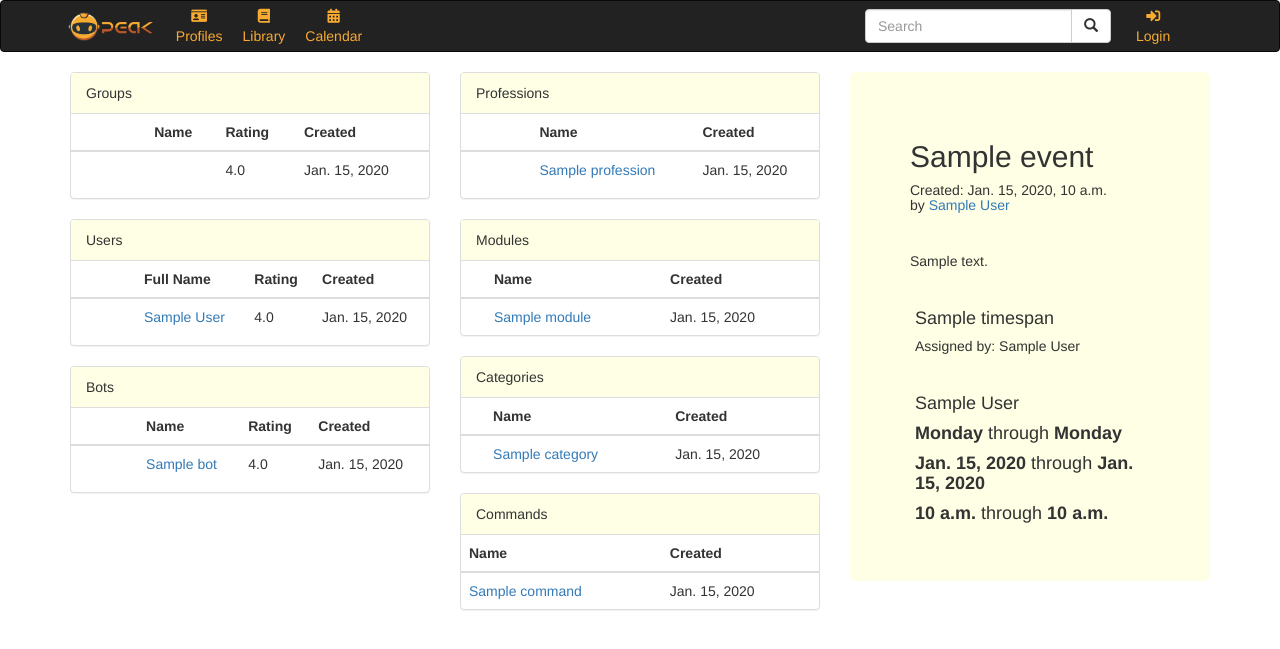
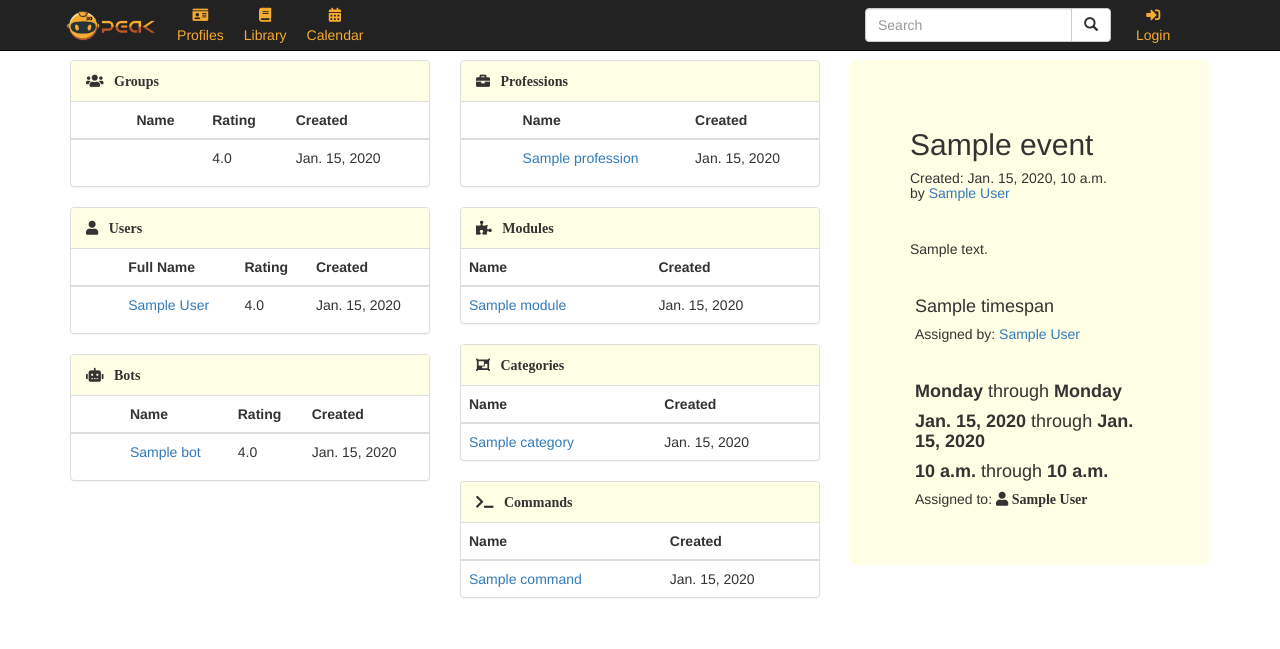
Before and after one commit to doriclazar/peak_30, a Django app: page / in a window 1280 px wide. Shown: the top 649 px of the page. Run offline with Django 3.2, Linux system fonts and the light colour scheme; tables that the repository leaves empty hold one stand-in row (values such as "Sample post"); some libraries are stand-ins or nearby versions.

Commit message:
Expanded dashboard functions.

```diff
--- a/library/models.py
+++ b/library/models.py
@@ -4,7 +4,6 @@ from django.contrib.auth.models import User
 class Profession(models.Model):
     creator = models.ForeignKey(User, on_delete=models.DO_NOTHING)
     picture = models.URLField(default = '')
-    icon = models.CharField(max_length=64, default = 'fas fa-briefcase')
     color = models.CharField(max_length=8, default='ffcf9e')
     name = models.CharField(max_length = 32)
     code = models.CharField(max_length = 16, default='')
@@ -23,7 +22,6 @@ class Profession(models.Model):
 class Module(models.Model):
     creator = models.ForeignKey(User, on_delete=models.DO_NOTHING)
     profession = models.ForeignKey(Profession, on_delete=models.DO_NOTHING)
-    icon = models.CharField(max_length=64, default = 'fas fa-puzzle-piece')
     picture = models.URLField(default = '')
     name = models.CharField(max_length = 32)
     code = models.CharField(max_length = 16, default='')
@@ -36,7 +34,6 @@ class Module(models.Model):
 class Category(models.Model):
     creator = models.ForeignKey(User, on_delete=models.DO_NOTHING)
     picture = models.URLField(default = '')
-    icon = models.CharField(max_length=64, default = 'fas fa-object-group')
     name = models.CharField(max_length = 32)
     code = models.CharField(max_length = 16, default='')
     description = models.CharField(max_length = 1024)
@@ -77,7 +74,6 @@ class Call(models.Model):
 
 class IgnoreResponse(models.Model):
     initial_call = models.ForeignKey(Call, on_delete=models.CASCADE, related_name='initial_call')
-    #CALL WITH RESPONSE 26-50
     response = models.ForeignKey(Call, on_delete=models.CASCADE, related_name='ignore_response')
     active = models.BooleanField(default = True)
 
--- a/profiles/models.py
+++ b/profiles/models.py
@@ -7,7 +7,6 @@ import datetime
 class GroupProfile(models.Model):
     group = models.OneToOneField(Group, on_delete = models.DO_NOTHING, related_name='group_profile')
     picture = models.URLField(default = '')
-    icon = models.CharField(max_length=64, default = 'fas fa-users')
     color = models.CharField(max_length=8, default='fafad2')
     about = models.CharField(max_length = 1024, default = None)
     rating = models.FloatField(default = 0)
@@ -21,7 +20,6 @@ class GroupProfile(models.Model):
 class UserProfile(models.Model):
     user = models.OneToOneField(User, on_delete = models.DO_NOTHING, related_name='user_profile')
     picture = models.URLField(default = '')
-    icon = models.CharField(max_length=64, default = 'fas fa-user')
     color = models.CharField(max_length=8, default='00bfff')
     about = models.CharField(max_length = 1024, default = None)
     rating = models.FloatField(default = 0)
@@ -39,7 +37,6 @@ class UserProfile(models.Model):
 class BotProfile(models.Model):
     bot = models.OneToOneField(Bot, on_delete = models.DO_NOTHING, related_name='bot_profile')
     picture = models.URLField(default = '')
-    icon = models.CharField(max_length=64, default='fas fa-robot')
     color = models.CharField(max_length=8, default='90EE90')
     about = models.CharField(max_length = 1024, default = None)
     rating = models.FloatField(default = 0)
--- a/schedule/models.py
+++ b/schedule/models.py
@@ -102,6 +102,17 @@ class TimeSpan(models.Model):
             actor_name=self.profession.name
         return actor_name
 
+    def get_actor_icon(self):
+        if self.user:
+            actor_icon='fas fa-user'
+        elif self.group:
+            actor_icon='fas fa-users'
+        elif self.bot:
+            actor_icon='fas fa-robot'
+        elif self.profession:
+            actor_icon='fas fa-briefcase'
+        return actor_icon
+
     def get_actor_color(self):
         if self.user:
             actor_color=self.user.user_profile.color
--- a/templates/base.html
+++ b/templates/base.html
@@ -4,15 +4,16 @@
 		{% load static %}
 		<script type="text/javascript" src={% static "dashboard/js/jquery.js" %}></script>
 		<link rel="stylesheet" href="https://use.fontawesome.com/releases/v5.1.0/css/all.css" integrity="sha384-lKuwvrZot6UHsBSfcMvOkWwlCMgc0TaWr+30HWe3a4ltaBwTZhyTEggF5tJv8tbt" crossorigin="anonymous">
+		<link rel="icon" href={% static "dashboard/img/peak30_b.png" %}>
 		{% load bootstrap3 %}
 		{% bootstrap_css %}
 		{% bootstrap_javascript %}
-		<title>Peak-30</title>
+		<title>Peak 30</title>
 	</head>
 	<body>
 		{% include "navbar/base.html" %}
 
-		<div id='content'>
+		<div id='content' style='margin-top:60px;'>
 		{% block content %}{% endblock %}
 		</div>
 	</body>
--- a/templates/dashboard.html
+++ b/templates/dashboard.html
@@ -8,11 +8,10 @@
   <div class="row">
     <div class="col-md-4">
       <div class="panel panel-default">
-	<div class="panel-heading">Groups</div>
+      <div class="panel-heading"><i class="fas fa-users"> &nbsp Groups</i></div>
 	<table class="table">
 	  <thead>
 	    <tr>
-	      <th scope="col"></th>
 	      <th scope="col"></th>
 	      <th scope="col">Name</th>
 	      <th scope="col">Rating</th>
@@ -23,7 +22,6 @@
 	    {% for group_profile in group_profiles|slice:":5" %}
 	    <tr>
 	      <td><span class="dot" style="height:25px; width:25px; border-radius:50%; background-color:#{{ group_profile.color }}; display:inline-block"></span></td>
-	      <td><i class="{{ group_profile.icon }}"></i></td>
 	      <td><a href="{% url 'get_group_profile' group_name=group_profile.group.name %}">{{ group_profile.group.name }}</a></td>
 	      <td>{{ group_profile.rating }}</td>
 	      <td>{{ group_profile.creation_date }}</td>
@@ -34,11 +32,10 @@
       </div>
 
       <div class="panel panel-default">
-	<div class="panel-heading">Users</div>
+	<div class="panel-heading"><i class="fas fa-user"> &nbsp Users</i></div>
 	<table class="table">
 	  <thead>
 	    <tr>
-	      <th scope="col"></th>
 	      <th scope="col"></th>
 	      <th scope="col">Full Name</th>
 	      <th scope="col">Rating</th>
@@ -49,7 +46,6 @@
 	    {% for user_profile in user_profiles|slice:":5" %}
 	    <tr>
 	      <td><span class="dot" style="height:25px; width:25px; border-radius:50%; background-color:#{{ user_profile.color }}; display:inline-block"></span></td>
-	      <td><i class="{{ user_profile.icon }}"></i></td>
 	      <td><a href="{% url 'get_user_profile' username=user_profile.user.username %}">{{ user_profile.user.get_full_name }}</a></td>
 	      <td>{{ user_profile.rating }}</td>
 	      <td>{{ user_profile.creation_date }}</td>
@@ -60,11 +56,10 @@
       </div>
 
       <div class="panel panel-default">
-	<div class="panel-heading">Bots</div>
+	<div class="panel-heading"><i class="fas fa-robot"> &nbsp Bots</i></div>
 	<table class="table">
 	  <thead>
 	    <tr>
-	      <th scope="col"></th>
 	      <th scope="col"></th>
 	      <th scope="col">Name</th>
 	      <th scope="col">Rating</th>
@@ -75,7 +70,6 @@
 	    {% for bot in bots|slice:":5" %}
 	    <tr>
 	      <td><span class="dot" style="height:25px; width:25px; border-radius:50%; background-color:#{{ bot.bot_profile.color }}; display:inline-block"></span></td>
-	      <td><i class="{{ bot.bot_profile.icon }}"></i></td>
 	      <td><a href="{% url 'get_bot_profile' bot_code=bot.code %}">{{ bot.name }}</a></td>
 	      <td>{{ bot.rating }}</td>
 	      <td>{{ bot.creation_date }}</td>
@@ -88,11 +82,10 @@
 
     <div class="col-md-4">
       <div class="panel panel-default">
-	<div class="panel-heading">Professions</div>
+	<div class="panel-heading"><i class="fas fa-briefcase"> &nbsp Professions</i></div>
 	<table class="table">
 	  <thead>
 	    <tr>
-	      <th scope="col"></th>
 	      <th scope="col"></th>
 	      <th scope="col">Name</th>
 	      <th scope="col">Created</th>
@@ -102,7 +95,6 @@
 	    {% for profession in professions|slice:":5" %}
 	    <tr>
 	      <td><span class="dot" style="height:25px; width:25px; border-radius:50%; background-color:#{{ profession.color }}; display:inline-block"></span></td>
-	      <td><i class="{{ profession.icon }}"></i></td>
 	      <td><a href="{% url 'get_profession' profession_code=profession.code %}">{{ profession.name }}</a></td>
 	      <td>{{ profession.creation_date }}</td>
 	    </tr>
@@ -112,11 +104,10 @@
       </div>
 
       <div class="panel panel-default">
-	<div class="panel-heading">Modules</div>
+        <div class="panel-heading"><i class="fas fa-puzzle-piece"> &nbsp Modules</i></div>
 	<table class="table">
 	  <thead>
 	    <tr>
-	      <th scope="col"></th>
 	      <th scope="col">Name</th>
 	      <th scope="col">Created</th>
 	    </tr>
@@ -124,7 +115,6 @@
 	  <tbody>
 	    {% for module in modules|slice:":5" %}
 	    <tr>
-	      <td><i class="{{ module.icon }}"></i></td>
 	      <td><a href="{% url 'get_module' module_code=module.code %}">{{ module.name }}</a></td>
 	      <td>{{ module.creation_date }}</td>
 	    </tr>
@@ -134,11 +124,10 @@
       </div>
 
       <div class="panel panel-default">
-	<div class="panel-heading">Categories</div>
+      <div class="panel-heading"><i class="fas fa-object-group"> &nbsp Categories</i></div>
 	<table class="table">
 	  <thead>
 	    <tr>
-	      <th scope="col"></th>
 	      <th scope="col">Name</th>
 	      <th scope="col">Created</th>
 	    </tr>
@@ -146,7 +135,6 @@
 	  <tbody>
 	    {% for category in categories|slice:":5" %}
 	    <tr>
-	      <td><i class="{{ category.icon }}"></i></td>
 	      <td><a href="{% url 'get_category' category_code=category.code %}">{{ category.name }}</a></td>
 	      <td>{{ category.creation_date }}</td>
 	    </tr>
@@ -156,7 +144,7 @@
       </div>
 
       <div class="panel panel-default">
-	<div class="panel-heading">Commands</div>
+	      <div class="panel-heading"><i class="fas fa-terminal">  &nbsp Commands</i></div>
 	<table class="table">
 	  <thead>
 	    <tr>
@@ -191,11 +179,10 @@
 	{% for timespan in event.list %}
 		<div style="border-left:5px solid #{{ timespan.get_actor_color }}; padding-left:5px;">
 		<h4>{{ timespan.name }}</h4>
-		<h5>Assigned by: {{ timespan.creator.get_full_name }}</h5>
+		<h5>Assigned by: <a href={% url 'get_user_profile' username=timespan.creator.username %}>{{ timespan.creator.get_full_name }}</a></h5>
 
 		</br>
 
-		<h4>{{ timespan.get_actor_name }}</h4>
 		{% if timespan.start_day %}
 		<h4><b>{{ timespan.get_start_day }}</b> through <b>{{ timespan.get_end_day }}</b></h4>
 		{% endif %}
@@ -205,6 +192,7 @@
 		{% if timespan.start_time %}
 		<h4><b>{{ timespan.start_time }}</b> through <b>{{ timespan.end_time }}</b></h4>
 		{% endif %}
+		<h5 >Assigned to: <i class="{{ timespan.get_actor_icon }}" style="color:#{{ timespan.get_actor_color }};"> {{ timespan.get_actor_name }}</i></h5>
 		</div>
 	{% endfor %}
         </div>
--- a/templates/navbar/base.html
+++ b/templates/navbar/base.html
@@ -1,7 +1,7 @@
 {% load static %}
 <link rel="stylesheet" href={% static "dashboard/css/navbar.css" %}>
 
-<nav class="navbar navbar-inverse">
+<nav class="navbar navbar-inverse navbar-fixed-top">
   <div class="container">
     <div class="row">
       <div class="col-md-4">
@@ -9,7 +9,7 @@
 	<ul class="nav navbar-nav navbar-left">
 	  <li>
 	    <a class="navbar navbar-brand" href="{% url 'get_dashboard' %}" height=50px style="padding: 0 10px; margin-bottom:0;">
-	      <img src={% static "dashboard/img/logo_nav.png" %} alt="Peak 30" height=50px ></a>
+	      <img src={% static "dashboard/img/peak30_log.png" %} alt="Peak 30" height=50px ></a>
 	  </li>
 	  <li class="dropdown">
 	    {% include "navbar/drop_toggle.html" with id_arg="dropdownProfiles" icon_arg="fas fa-id-card" text_arg="Profiles" %}
@@ -74,11 +74,11 @@
 	    {% include "navbar/drop_toggle.html" with id_arg="dropdownUser" icon_arg="fas fa-image" text_arg=request.user.first_name %}
 	    <ul class="dropdown-menu" aria-labelledby="dropdownUser">
 	      {% include "navbar/drop_header.html" with first_arg=True text_arg="Profile" %}
-	      {% include "navbar/drop_item.html" with url_arg="get_user_profile" url_par_arg=request.user.username icon_arg="glyphicon-eye-open" text_arg="View"  %}
-	      {% include "navbar/drop_item.html" with url_arg="get_user_profile" url_par_arg=request.user.username icon_arg="glyphicon-cog" text_arg="Settings"  %}</li>
+	      {% include "navbar/drop_item.html" with url_arg="get_user_profile" url_par_arg=request.user.username icon_arg="fas fa-eye" text_arg="View"  %}
+	      {% include "navbar/drop_item.html" with url_arg="get_user_profile" url_par_arg=request.user.username icon_arg="fas fa-cogs" text_arg="Settings"  %}</li>
 	  {% include "navbar/drop_header.html" with first_arg=False text_arg="Messages" %}
-	  {% include "navbar/drop_item.html" with url_arg="get_messages" icon_arg="glyphicon-inbox" text_arg="Inbox"  %}
-	  {% include "navbar/drop_item.html" with url_arg="get_messages" icon_arg="glyphicon-envelope" text_arg="Outbox" %}</li>
+	  {% include "navbar/drop_item.html" with url_arg="get_messages" icon_arg="fas fa-inbox" text_arg="Inbox"  %}
+	  {% include "navbar/drop_item.html" with url_arg="get_messages" icon_arg="fas fa-evelope" text_arg="Outbox" %}</li>
 	{% include "navbar/drop_header.html" with first_arg=False text_arg="Session" %}
 	{% include "navbar/drop_item.html" with url_arg="auth_logout" icon_arg="fas fa-sign-out-alt" text_arg="Logout" %}</li>
 	    </ul>
```
Also changed, not shown: dashboard/static/dashboard/img/logo_nav.png (deleted), dashboard/static/dashboard/img/peak30_log.png (added).
